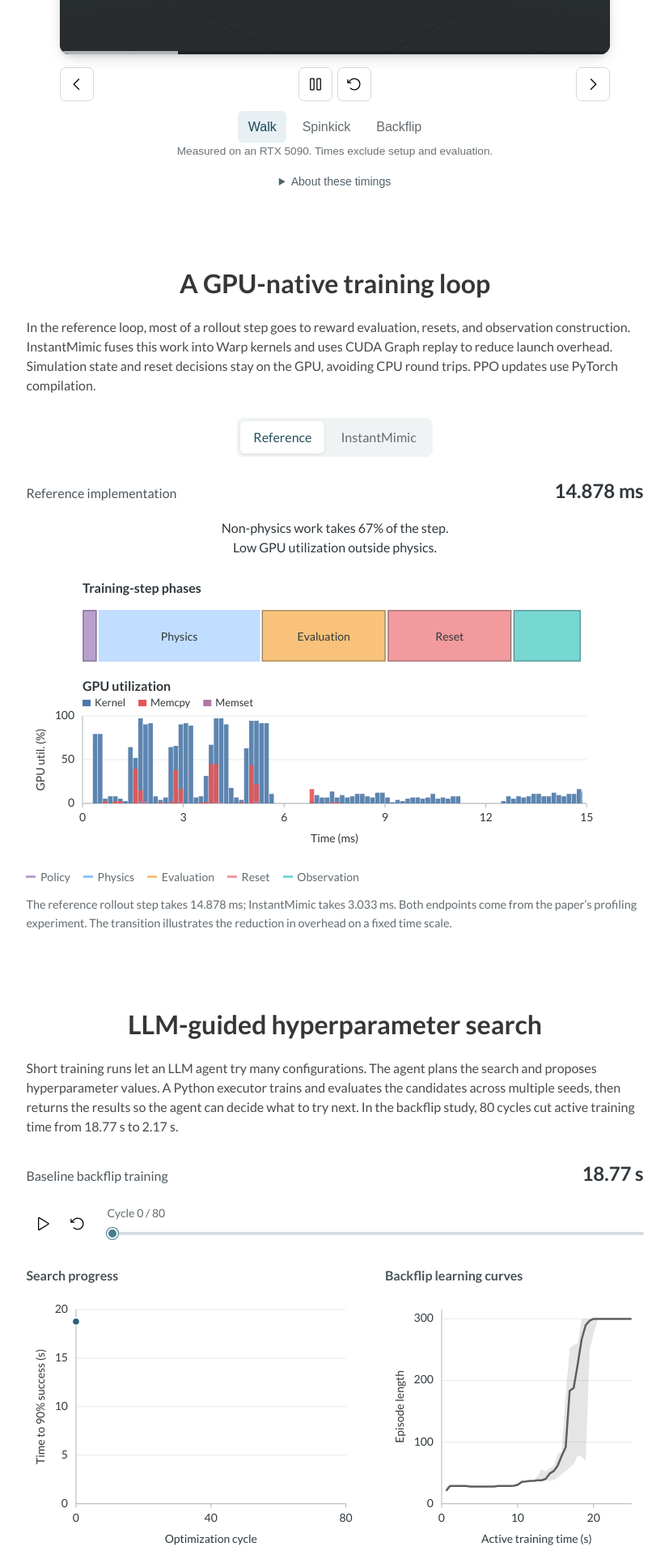
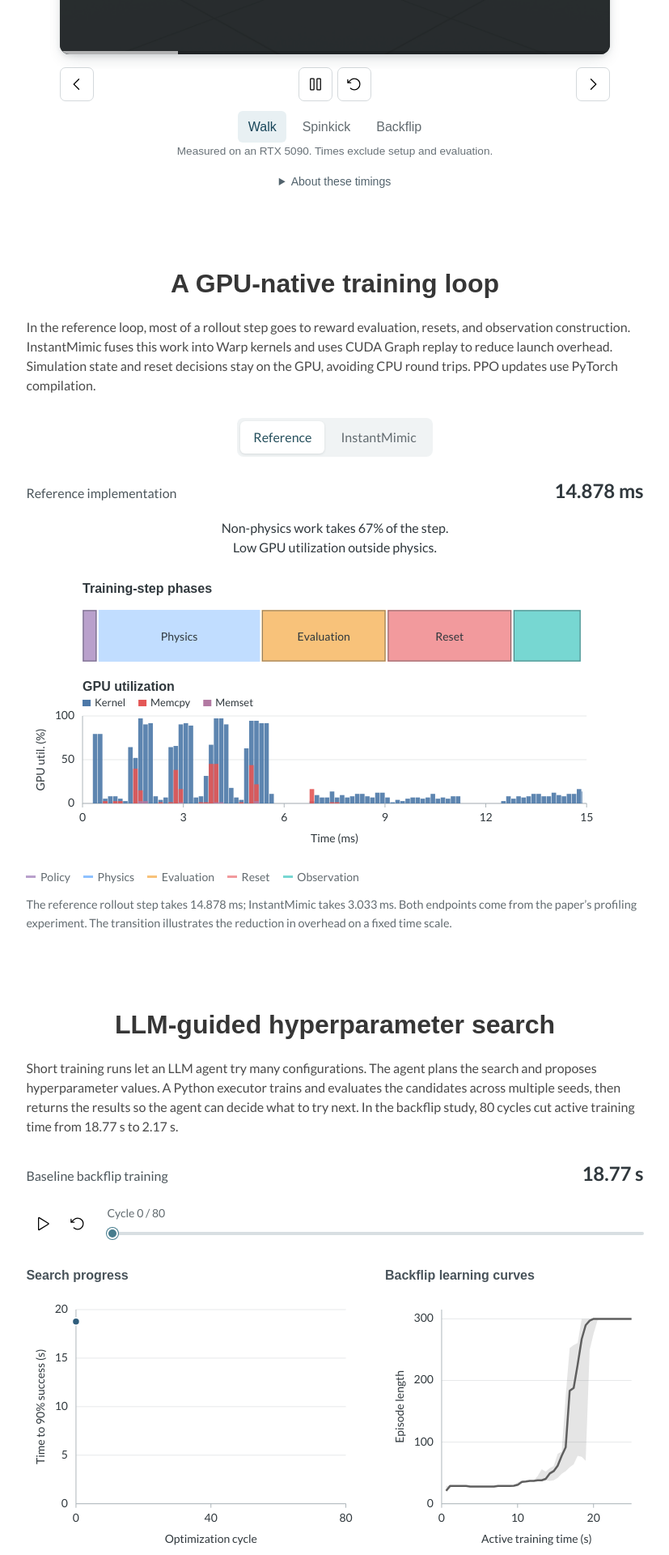
Before and after one commit to Scripter36/Scripter36.github.io, a Jekyll site: the page projects/instantmimic/index.html, which Jekyll copies as it is, in a window 1280 px wide. Shown: the part 1003-2923 px from the top of the page at 81% size, without its empty margins (226-1053 px from the left). Built offline with Jekyll 4.4.1, drawn with Linux system fonts in a browser that asks for light colours; nearby versions of some CDN libraries; some web fonts are replaced; library files that are not in the unit come from our copies; a style sheet for code colours, icons or effects is not loaded; grey boxes are pictures that could not be loaded.

Commit message:
style: unify project headings with Google Sans

```diff
--- /dev/null
+++ b/projects/instantmimic/assets/typography.css
@@ -0,0 +1,4 @@
+h1, h2, h3, h4, h5, h6,
+.paper-figure .plot-heading {
+  font-family: 'Google Sans', sans-serif;
+}
--- a/projects/instantmimic/index.html
+++ b/projects/instantmimic/index.html
@@ -45,7 +45,7 @@
 
   <link rel="preconnect" href="https://fonts.googleapis.com">
   <link rel="preconnect" href="https://fonts.gstatic.com" crossorigin>
-  <link href="https://fonts.googleapis.com/css?family=Google+Sans"
+  <link href="https://fonts.googleapis.com/css?family=Google+Sans:400,500,600,700&amp;display=swap"
         rel="stylesheet">
   <link href="https://fonts.googleapis.com/css2?family=Lato:ital,wght@0,300;0,400;0,700;0,900;1,300;1,400;1,700;1,900&display=swap"
         rel="stylesheet">
@@ -56,6 +56,7 @@
   <link rel="stylesheet" href="./assets/demo.css?v=10166a0e3d">
   <script defer src="./assets/demo.js?v=37778aa38d"></script>
   <link rel="stylesheet" href="./assets/paper-figures.css?v=ad615b5010">
+  <link rel="stylesheet" href="./assets/typography.css?v=834f25223f">
   <script defer src="./assets/paper-figures.js?v=4f86a6faf9"></script>
   <link rel="icon" href="/assets/project-page/images/favicon.svg">
 
```
